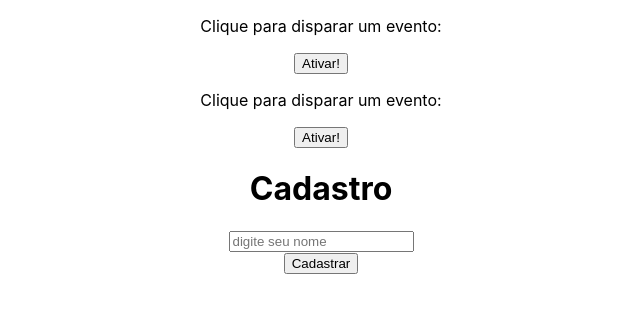
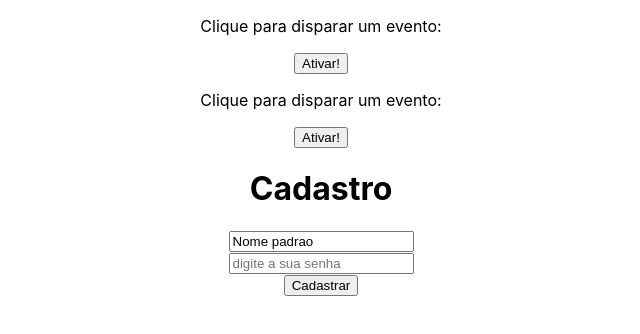
Before and after one commit to andersonssh/learning-react, a React (Create React App) app in the folder react/02 - parte 2/projeto2/: page / in a window 1280 px wide. Shown: the top 334 px of the page, without its empty margins (319-959 px from the left). Built offline with nearby package versions, Linux system fonts and the light colour scheme.

Commit message:
Adiciona testes de useState

```diff
--- a/react/02 - parte 2/projeto2/src/components/Form.js
+++ b/react/02 - parte 2/projeto2/src/components/Form.js
@@ -1,18 +1,31 @@
+import { useState } from 'react'
+
 function Form(){
     function cadastrarUsuario(e){
         // para html no envio de requisicao pro server e passa o comando para o corpo desta funcao
         e.preventDefault()
+        console.log(name, password)
         console.log('script para cadastro de usuario')
     }
+
+    const [name, setName] = useState('Nome padrao')
+    const [password, setPassword] = useState()
+
     return (
         <div>
             <h1>Cadastro</h1>
             <form action="" onSubmit={cadastrarUsuario}>
                 <div>
-                    <input type="text" placeholder="digite seu nome" />
+                    <label htmlFor="name"></label>
+                    <input onChange={ (e) => setName(e.target.value) } value={name} name="name" type="text" placeholder="digite seu nome" />
                 </div>
                 <div>
-                    <input type="submit" value="Cadastrar" />
+                    <label htmlFor="password"></label>
+                    <input onChange={(e) => setPassword(e.target.value)} name="password" type="password" placeholder="digite a sua senha" />
+                </div>
+                <div>
+
+                    <input type="submit" name="password" value="Cadastrar" />
                 </div>
             </form>
         </div>
```
